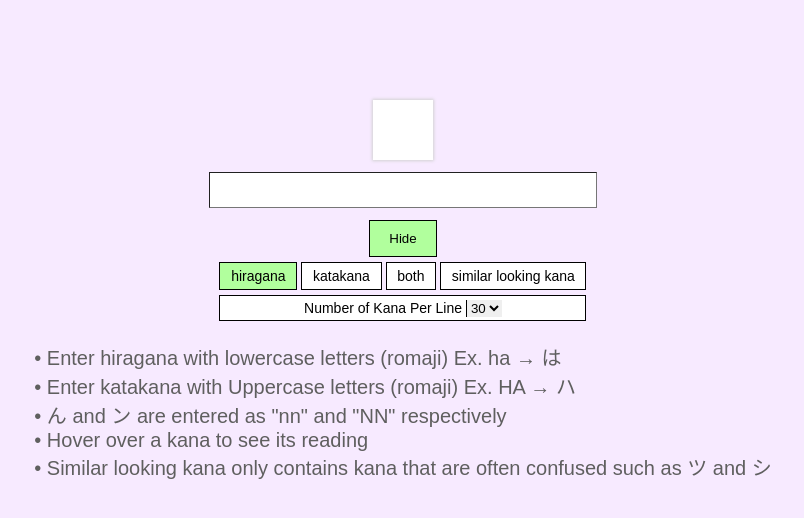
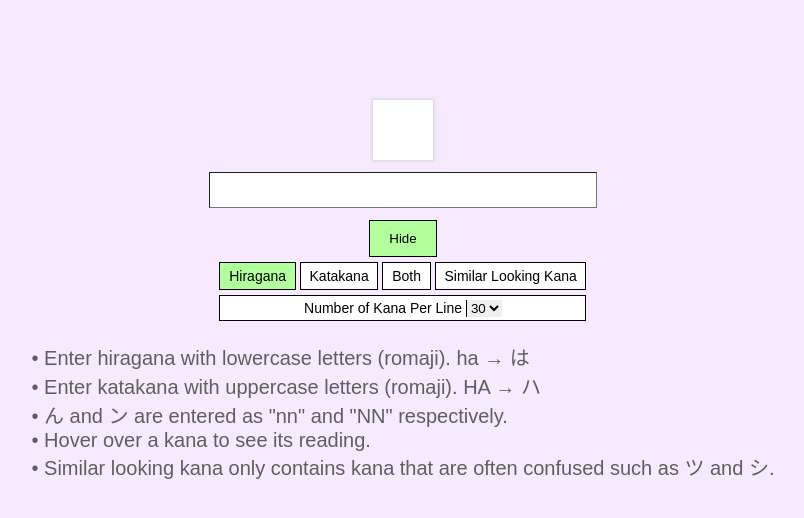
Before and after one commit to glacialz/kana-practice, a plain HTML site: page index.html in a window 1280 px wide. Shown: the whole page, without its empty margins (237-1041 px from the left). Drawn offline with Linux system fonts and the light colour scheme; a script that the page names is missing.

Commit message:
corrected grammar in tips

```diff
--- a/index.html
+++ b/index.html
@@ -20,10 +20,10 @@
                 <div id="options" style="display: flex;">
                     <div class="container">
                         <div class="buttons">
-                            <button class="btn-class" style="background: rgb(177, 255, 157);" value="hiragana">hiragana</button>
-                            <button class="btn-class" value="katakana">katakana</button>
-                            <button class="btn-class" value="allKana">both</button>
-                            <button class="btn-class" value="lookAlikes">similar looking kana</button>
+                            <button class="btn-class" style="background: rgb(177, 255, 157);" value="hiragana">Hiragana</button>
+                            <button class="btn-class" value="katakana">Katakana</button>
+                            <button class="btn-class" value="allKana">Both</button>
+                            <button class="btn-class" value="lookAlikes">Similar Looking Kana</button>
                         </div>
                         <div id="lines">
                             <label id="numKana" for="numberOfKana">Number of Kana Per Line</label>
@@ -40,11 +40,11 @@
                         </div>
                     </div>
                     <div id="tips">
-                        <p>• Enter hiragana with lowercase letters (romaji) Ex. ha → は</p>
-                        <p>• Enter katakana with Uppercase letters (romaji) Ex. HA → ハ</p>
-                        <p>• ん and ン are entered as "nn" and "NN" respectively</p>
-                        <p>• Hover over a kana to see its reading</p>
-                        <p>• Similar looking kana only contains kana that are often confused such as ツ and シ</p>
+                        <p>• Enter hiragana with lowercase letters (romaji). ha → は</p>
+                        <p>• Enter katakana with uppercase letters (romaji). HA → ハ</p>
+                        <p>• ん and ン are entered as "nn" and "NN" respectively.</p>
+                        <p>• Hover over a kana to see its reading.</p>
+                        <p>• Similar looking kana only contains kana that are often confused such as ツ and シ.</p>
                     </div>
                 </div>
             </div>
```
